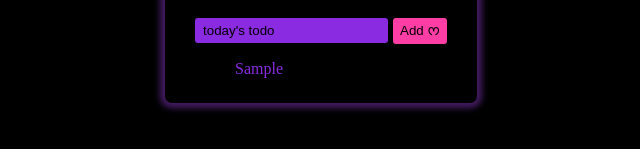
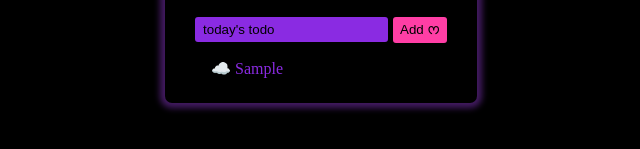
Before and after one commit to eunsuknoh/react-todolist, a React (Create React App) app: page / in a window 1280 px wide. Both pictures are taken after typing "Sample" into the empty fields and a click on the button "Add ᰔ". Shown: the part 382-531 px from the top of the page, without its empty margins (319-959 px from the left). Built offline with nearby package versions, Linux system fonts and the light colour scheme.

Commit message:
Added list-style-type & made list to reverse

```diff
--- a/src/App.js
+++ b/src/App.js
@@ -31,9 +31,7 @@
       </form>
       <p></p>
       <ul>
-        {todoList.map((item, index) => (
-          <li key={index}>{item}</li>
-        ))}
+        {todoList.map((item, index) => <li key={index}>{item}</li>).reverse()}
       </ul>
     </div>
   );
--- a/src/App.module.css
+++ b/src/App.module.css
@@ -34,5 +34,5 @@
 
 li {
   color: blueviolet;
-  list-style-type: none;
+  list-style-type: "☁️ ";
 }
```
